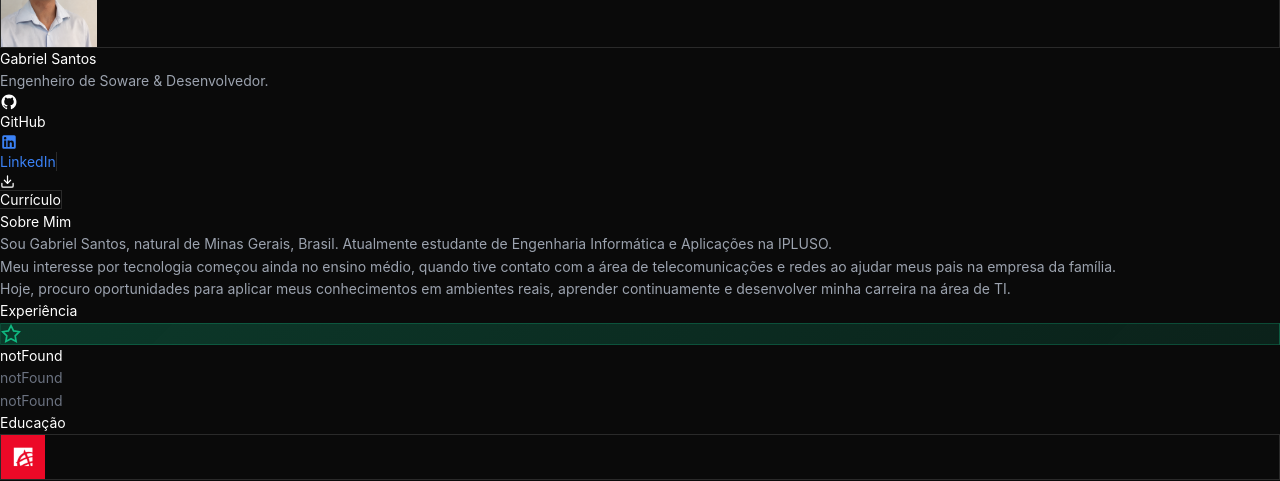
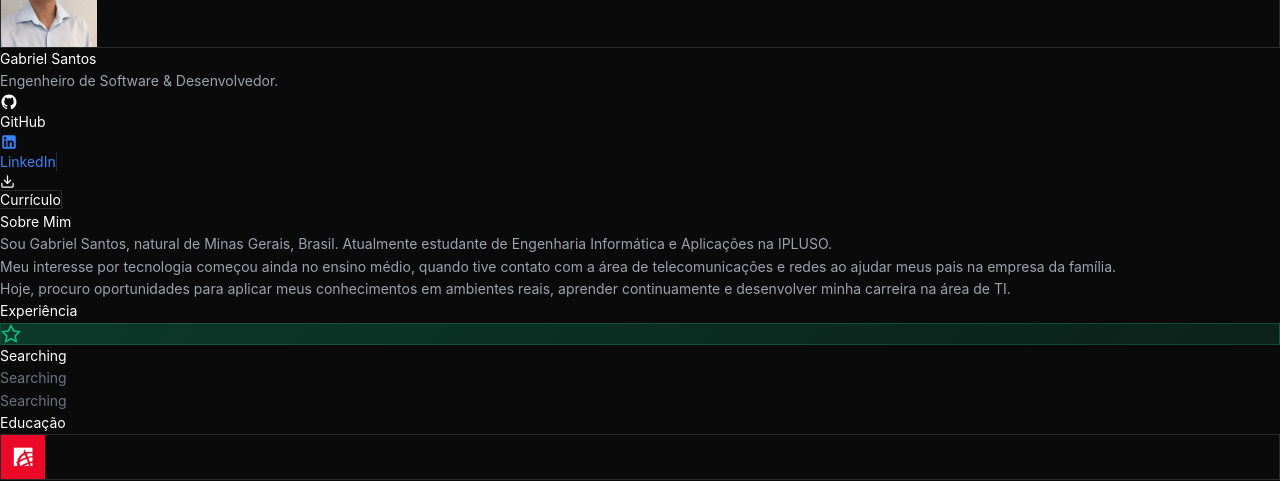
Before and after one commit to sixthy/portifolio, a Next.js app: page / in a window 1280 px wide. Shown: the part 197-678 px from the top of the page. Built offline with nearby package versions, Linux system fonts and the light colour scheme.

Commit message:
correction download cv

```diff
--- a/app/data.ts
+++ b/app/data.ts
@@ -1,13 +1,13 @@
 export const profile = {
   name: "Gabriel Santos",
-  title: "Engenheiro de Soware & Desenvolvedor.",
+  title: "Engenheiro de Software & Desenvolvedor.",
   titleEn: "Software Engineer & Developer.",
   github: "https://github.com/sixthy",
   linkedin: "https://linkedin.com/in/gabriel-ferreira7",
   githubHandle: "@Sixthy",
   email: "gabrielferreirasantos723@email.com",
-  cvPt: "/cv-pt.pdf",
-  cvEn: "/cv-en.pdf",
+  cvPt: "/CVPT.pdf",
+  cvEn: "/CVEN.pdf",
   bio: [
     "Sou Gabriel Santos, natural de Minas Gerais, Brasil. Atualmente estudante de Engenharia Informática e Aplicações na IPLUSO.",
     "Meu interesse por tecnologia começou ainda no ensino médio, quando tive contato com a área de telecomunicações e redes ao ajudar meus pais na empresa da família.",
@@ -22,9 +22,9 @@ export const profile = {
 
 export const workExperience = [
   {
-    company: "notFound",
-    role: "notFound",
-    period: "notFound",
+    company: "Searching",
+    role: "Searching",
+    period: "Searching",
     logo: "P",
     logoColor: "#10b981",
   },
```
